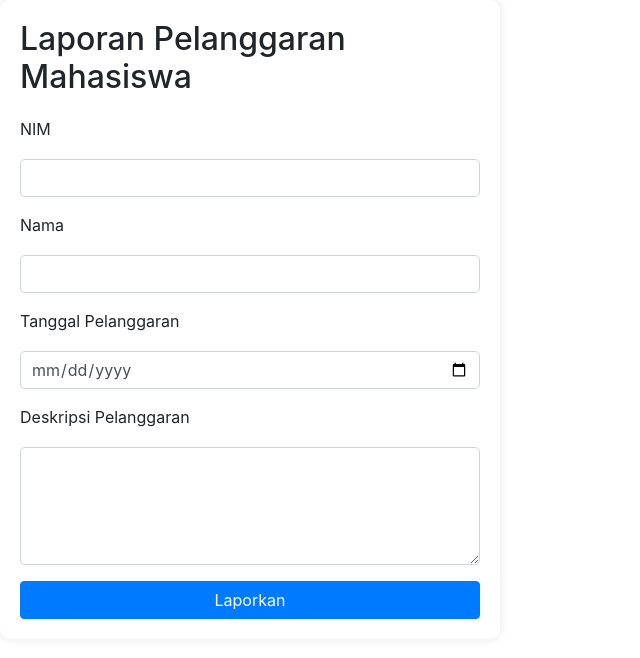
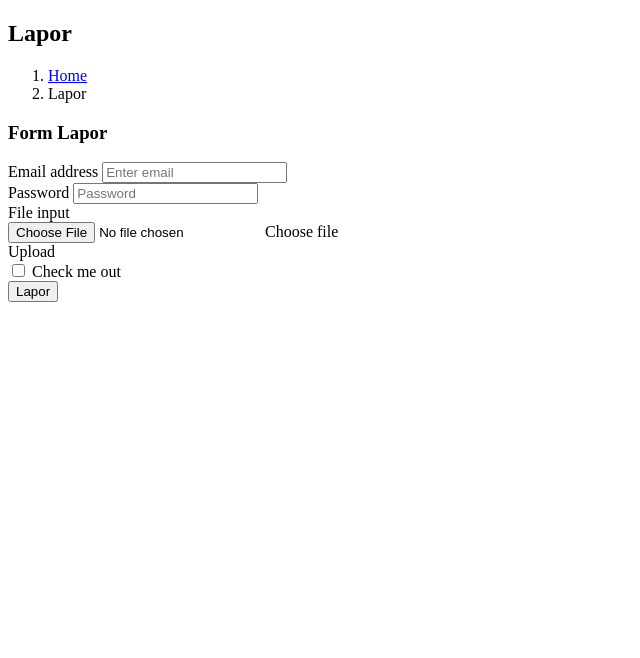
Before and after one commit to Ruphasa/PjBL_TATIB, a PHP site: page /pages/lapor.php in a window 1280 px wide. Shown: the top 658 px of the page, without its empty margins (0-640 px from the left). Run offline with PHP 8.4, Linux system fonts and the light colour scheme.

Commit message:
Update db and lapor.php

```diff
--- a/pages/lapor.php
+++ b/pages/lapor.php
@@ -4,65 +4,162 @@
 <head>
     <meta charset="UTF-8">
     <meta name="viewport" content="width=device-width, initial-scale=1.0">
-    <title>Laporan Pelanggaran</title>
-    <link href="https://maxcdn.bootstrapcdn.com/bootstrap/4.5.2/css/bootstrap.min.css" rel="stylesheet">
-    <style>
-        .report-container {
-            background-color: #fff;
-            padding: 20px;
-            border-radius: 10px;
-            box-shadow: 0 0 10px rgba(0, 0, 0, 0.1);
-            width: 500px;
-        }
-
-        .report-container h2 {
-            margin-bottom: 20px;
-        }
-
-        .report-container input[type="text"],
-        .report-container input[type="date"],
-        .report-container textarea {
-            width: 100%;
-            padding: 10px;
-            margin: 10px 0;
-            border: 1px solid #ced4da;
-            border-radius: 5px;
-        }
-
-        .report-container .btn-custom {
-            background-color: #007bff;
-            color: white;
-        }
-
-        .report-container .btn-custom:hover {
-            background-color: #0056b3;
-        }
-    </style>
+    <title>Document</title>
 </head>
 
 <body>
-    <div class="report-container">
-        <h2>Laporan Pelanggaran Mahasiswa</h2>
-        <form action="pelanggaranModel.php" method="post">
+    <section class="content-header">
+        <div class="container-fluid">
+            <div class="row mb-2">
+                <div class="col-sm-6">
+                    <h1>Lapor</h1>
+                </div>
+                <div class="col-sm-6">
+                    <ol class="breadcrumb float-sm-right">
+                        <li class="breadcrumb-item"><a href="#">Home</a></li>
+                        <li class="breadcrumb-item active">Lapor</li>
+                    </ol>
+                </div>
+            </div>
+        </div>
+    </section>
+
+    <!-- Main content -->
+    <section class="content">
+        <div class="card">
+            <div class="card-header">
+                <h3 class="card-title">Form Lapor</h3>
+            </div>
+            <div class="card-body"">
+                <section class="content">
+                    <div class="container-fluid">
+                        <div class="row">
+                            <!-- left column -->
+                            <div class="col-md-6">
+                                <!-- general form elements -->
+                                <div class="card card-primary">
+                                    <!-- /.card-header -->
+                                    <!-- form start -->
+                                    <form>
+                                        <div class="card-body">
                                             <div class="form-group">
-                <label for="nim">NIM</label>
-                <input type="text" id="nim" name="nim" class="form-control" required>
+                                                <label for="exampleInputEmail1">Email address</label>
+                                                <input type="email" class="form-control" id="exampleInputEmail1"
+                                                    placeholder="Enter email">
                                             </div>
                                             <div class="form-group">
-                <label for="nama">Nama</label>
-                <input type="text" id="nama" name="nama" class="form-control" required>
+                                                <label for="exampleInputPassword1">Password</label>
+                                                <input type="password" class="form-control" id="exampleInputPassword1"
+                                                    placeholder="Password">
                                             </div>
                                             <div class="form-group">
-                <label for="tanggal">Tanggal Pelanggaran</label>
-                <input type="date" id="tanggal" name="tanggal" class="form-control" required>
+                                                <label for="exampleInputFile">File input</label>
+                                                <div class="input-group">
+                                                    <div class="custom-file">
+                                                        <input type="file" class="custom-file-input"
+                                                            id="exampleInputFile">
+                                                        <label class="custom-file-label" for="exampleInputFile">Choose
+                                                            file</label>
                                                     </div>
-            <div class="form-group">
-                <label for="deskripsi">Deskripsi Pelanggaran</label>
-                <textarea id="deskripsi" name="deskripsi" class="form-control" rows="4" required></textarea>
+                                                    <div class="input-group-append">
+                                                        <span class="input-group-text">Upload</span>
                                                     </div>
-            <button type="submit" class="btn btn-primary btn-custom btn-block">Laporkan</button>
+                                                </div>
+                                            </div>
+                                            <div class="form-check">
+                                                <input type="checkbox" class="form-check-input" id="exampleCheck1">
+                                                <label class="form-check-label" for="exampleCheck1">Check me out</label>
+                                            </div>
+                                        </div>
+                                        <!-- /.card-body -->
+
+                                        <div class="card-footer">
+                                            <button type="submit" class="btn btn-primary">Lapor</button>
+                                        </div>
                                     </form>
                                 </div>
+                            </div>
+                            <!-- /.card-body -->
+                            </form>
+                        </div>
+                    </div>
+                </section>
+
+                <script>
+                    function tambahData() {
+                        $('#form-data').modal('show');
+                        $('#form-tambah').attr('action', 'action/bukuAction.php?act=save');
+                        $('#kategori_id').val('');
+                        $('#buku_kode').val('');
+                        $('#buku_nama').val('');
+                        $('#jumlah').val('');
+                        $('#deskripsi').val('');
+                        $('#gambar').val('');
+                    }
+
+                    var tabelData;
+                    $(document).ready(function () {
+                        tabelData = $('#table-data').DataTable({
+                            ajax: 'action/bukuAction.php?act=load',
+                        });
+
+                        $('#form-tambah').validate({
+                            rules: {
+                                kategori_id: {
+                                    required: true,
+                                    minlength: 1
+                                },
+                                buku_kode: {
+                                    required: true,
+                                    minlength: 1
+                                },
+                                buku_nama: {
+                                    required: true,
+                                    minlength: 1
+                                },
+                                jumlah: {
+                                    required: true,
+                                    minlength: 1
+                                },
+                                deskripsi: {
+                                    required: true,
+                                    minlength: 10
+                                },
+                                gambar: {
+                                    required: true,
+                                    minlength: 10
+                                }
+                            },
+                            errorElement: 'span',
+                            errorPlacement: function (error, element) {
+                                error.addClass('invalid-feedback');
+                                element.closest('.form-group').append(error);
+                            },
+                            highlight: function (element, errorClass, validClass) {
+                                $(element).addClass('is-invalid');
+                            },
+                            unhighlight: function (element, errorClass, validClass) {
+                                $(element).removeClass('is-invalid');
+                            },
+                            submitHandler: function (form) {
+                                $.ajax({
+                                    url: $(form).attr('action'),
+                                    method: 'post',
+                                    data: $(form).serialize(),
+                                    success: function (response) {
+                                        var result = JSON.parse(response);
+                                        if (result.status) {
+                                            $('#form-data').modal('hide');
+                                            tabelData.ajax.reload(); // reload data tabel
+                                        } else {
+                                            alert(result.message);
+                                        }
+                                    }
+                                });
+                            }
+                        });
+                    });
+                </script>
 </body>
 
 </html>
```
Also changed, not shown: pjbl.sql (+47 -44 lines), action/adminAction.php (renamed from action/bukuAction.php), action/userAction.php (renamed from action/kategoriAction.php), model/adminModel.php (renamed from model/verifikasiModel.php), model/userModel.php (renamed from model/pelanggaranModel.php). Lines whose indentation alone changed are shown as unchanged.
